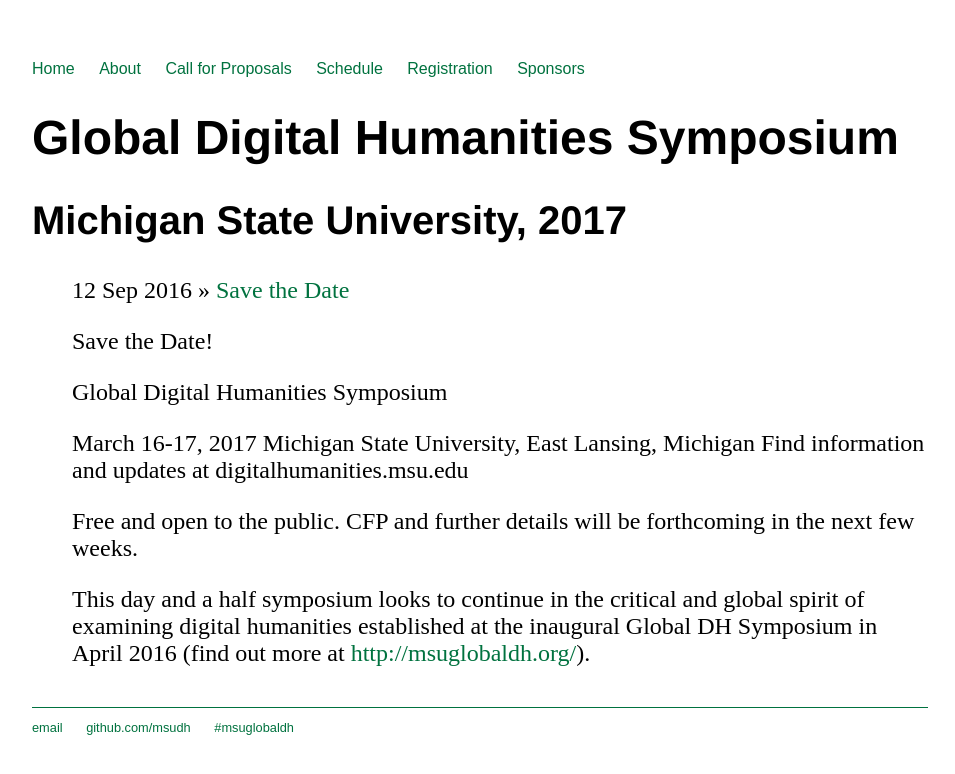
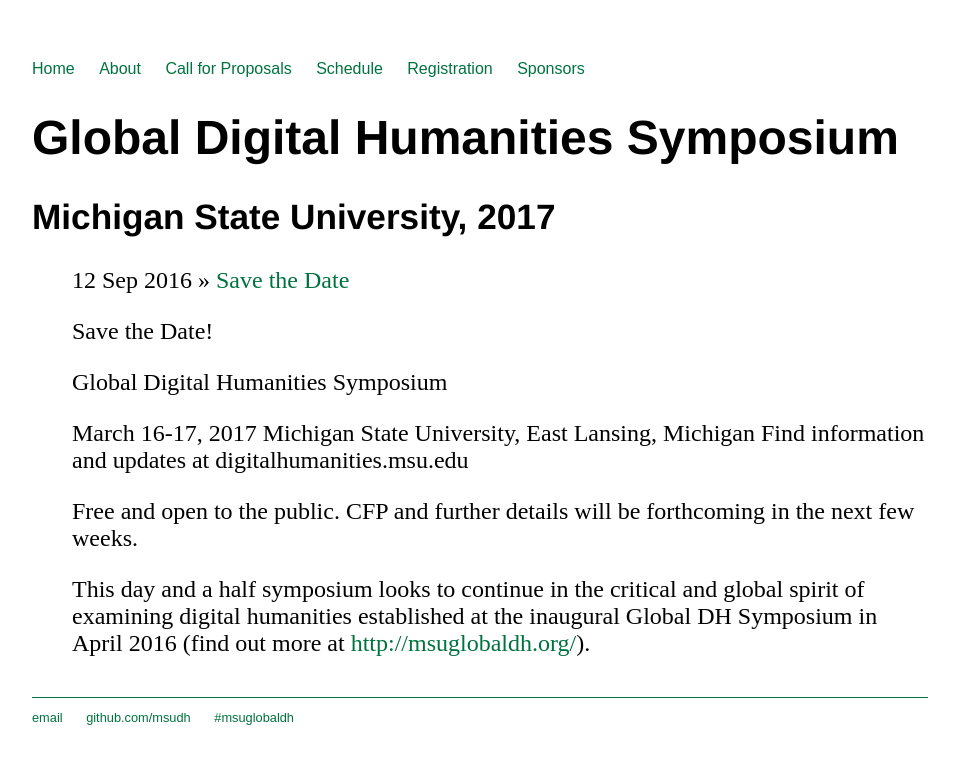
Before and after one commit to msudh/globaldh2017.github.io, a Jekyll site: the page built from index.html, in a window 1280 px wide. Shown: the top 774 px of the page, without its empty margins (160-1115 px from the left). Built offline with Jekyll 4.4.1, drawn with Linux system fonts in a browser that asks for light colours.

Commit message:
Update main.css

```diff
--- a/css/main.css
+++ b/css/main.css
@@ -18,11 +18,11 @@
 a:hover {
     text-decoration: underline;
 }
-h1, h2, h3, h4 { font-family: 'Helvetica', 'Arial', 'Sans-Serif'; }
+h1, h2, h3 { font-family: 'Helvetica', 'Arial', 'Sans-Serif'; }
 h1 { font-size: 3em;  }
-h2 { font-size: 2.5em; }
-h3 { font-size: 2.2em; }
-h4 { font-size: 1.8em; }
+h2 { font-size: 2.2em; }
+h3 { font-size: 1.8em; }
+
 }
 p {
     font-size: 1.8em;
```
